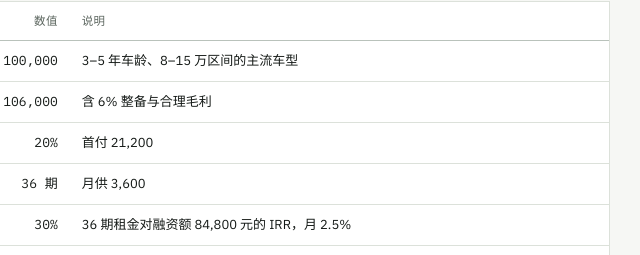
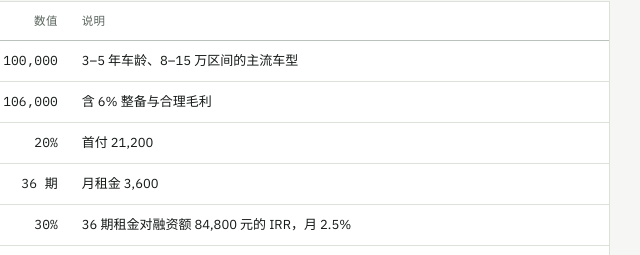
Before and after one commit to wangli203616/used-car-lease-plan, a plain HTML site: page index.html in a window 1280 px wide. Shown: the part 5354-5609 px from the top of the page, 610-1250 px from the left. Drawn offline with Linux system fonts and the light colour scheme.

Commit message:
docs: 参数表「月供」统一为「月租金」
Co-Authored-By: Claude Code <noreply@anthropic.com>

```diff
--- a/index.html
+++ b/index.html
@@ -398,7 +398,7 @@ footer a{color:var(--muted)}
       <tr><td>采购车价</td><td class="num">100,000</td><td>3–5 年车龄、8–15 万区间的主流车型</td></tr>
       <tr><td>车辆成交价</td><td class="num">106,000</td><td>含 6% 整备与合理毛利</td></tr>
       <tr><td>首付比例</td><td class="num">20%</td><td>首付 21,200</td></tr>
-      <tr><td>分期期数</td><td class="num">36 期</td><td>月供 3,600</td></tr>
+      <tr><td>分期期数</td><td class="num">36 期</td><td>月租金 3,600</td></tr>
       <tr><td>租金测算年化收益</td><td class="num">30%</td><td>36 期租金对融资额 84,800 元的 IRR，月 2.5%</td></tr>
       <tr><td>资金方成本</td><td class="num">13.5%</td><td>全额垫付车价，月供 3,394</td></tr>
       <tr><td>客户 3 年总付出</td><td class="num">150,796</td><td>首付 + 36 期租金</td></tr>
```
